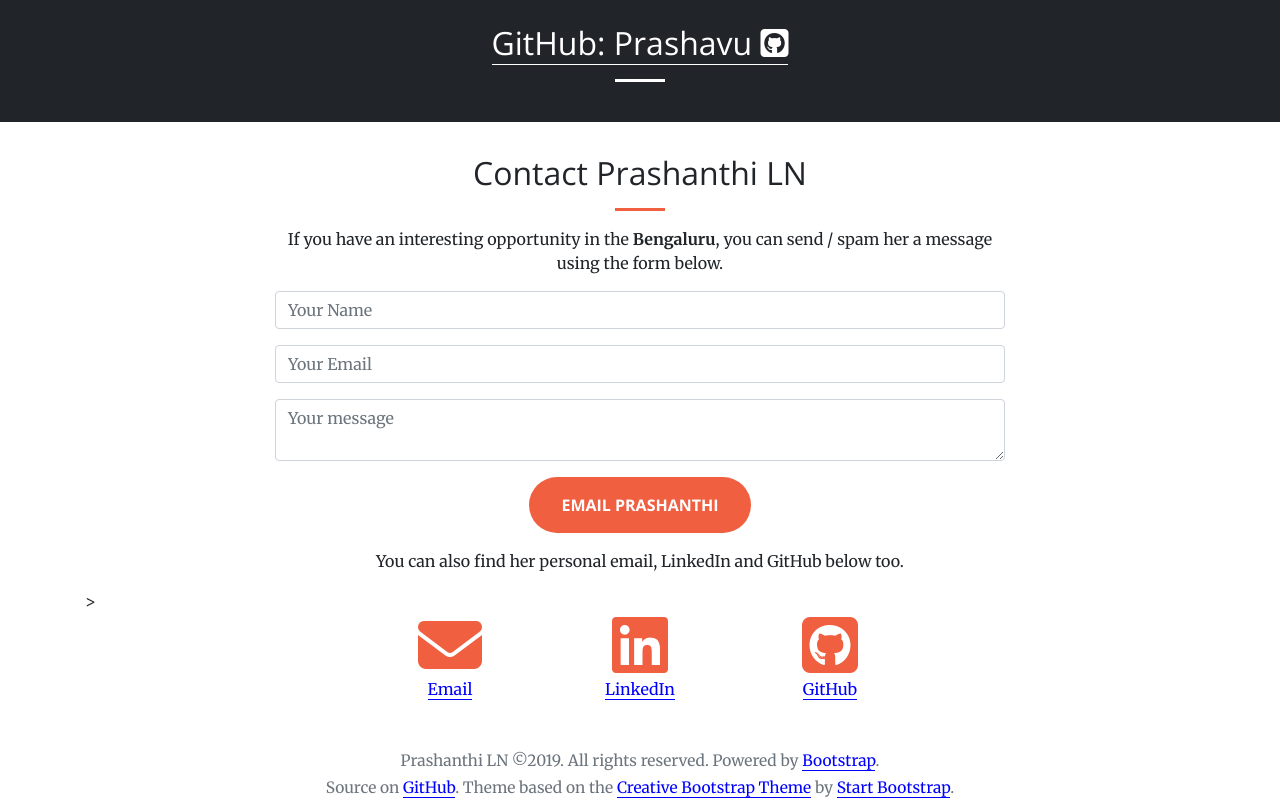
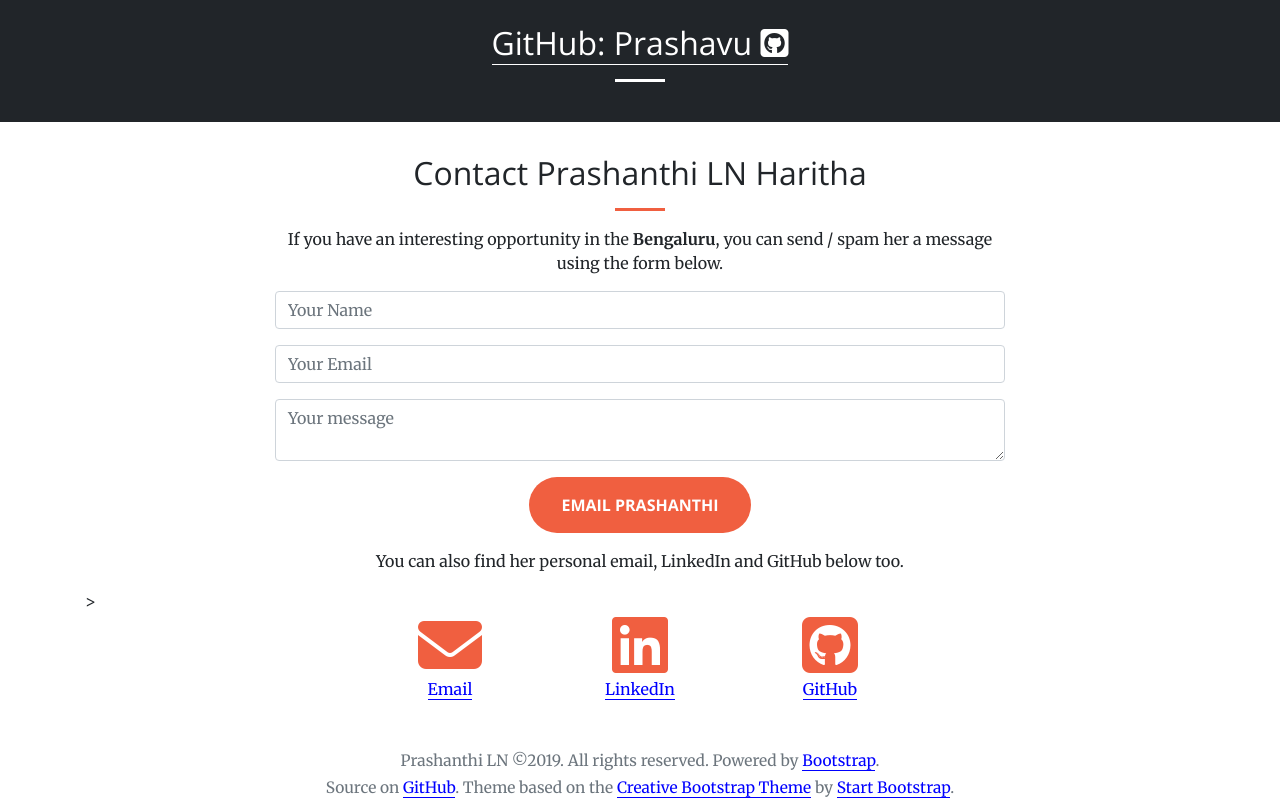
Before and after one commit to Prashavu/Prashavu.github.io, a plain HTML site: page index.html in a window 1280 px wide. Shown: the part 2470-3270 px from the top of the page. Drawn offline with nearby package versions, Linux system fonts and the light colour scheme.

Commit message:
Update index.html

```diff
--- a/index.html
+++ b/index.html
@@ -6,7 +6,7 @@
 
   <!--
     File: index.html
-    Prashanthi LN
+    Prashanthi LN Haritha
     Contact: prashavu.github.io
 	Prashanthi's personal website. This site has information about her,
     details about her education, skills, and links to her GitHub and LinkedIn
@@ -14,7 +14,7 @@
   -->
 
   <!-- Custom Title Bar -->
-  <title>Prashanthi LN</title>
+  <title>Prashanthi LN Haritha</title>
 
   <!-- Bootstrap Core CSS -->
   <!-- 6/15/2018: Updated to the latest version of Bootstrap (4.1.1) -->
@@ -283,7 +283,7 @@
           <h2 class="section-heading">
 
           <!-- Attempting to avoid spam by removing @ and the dot in my domain -->
-            Contact Prashanthi LN</h2>
+            Contact Prashanthi LN Haritha</h2>
           <hr class="primary">
           <p>If you have an interesting opportunity in the <strong>Bengaluru</strong>, you
             can send / spam her a message using the form below.</p>
```
